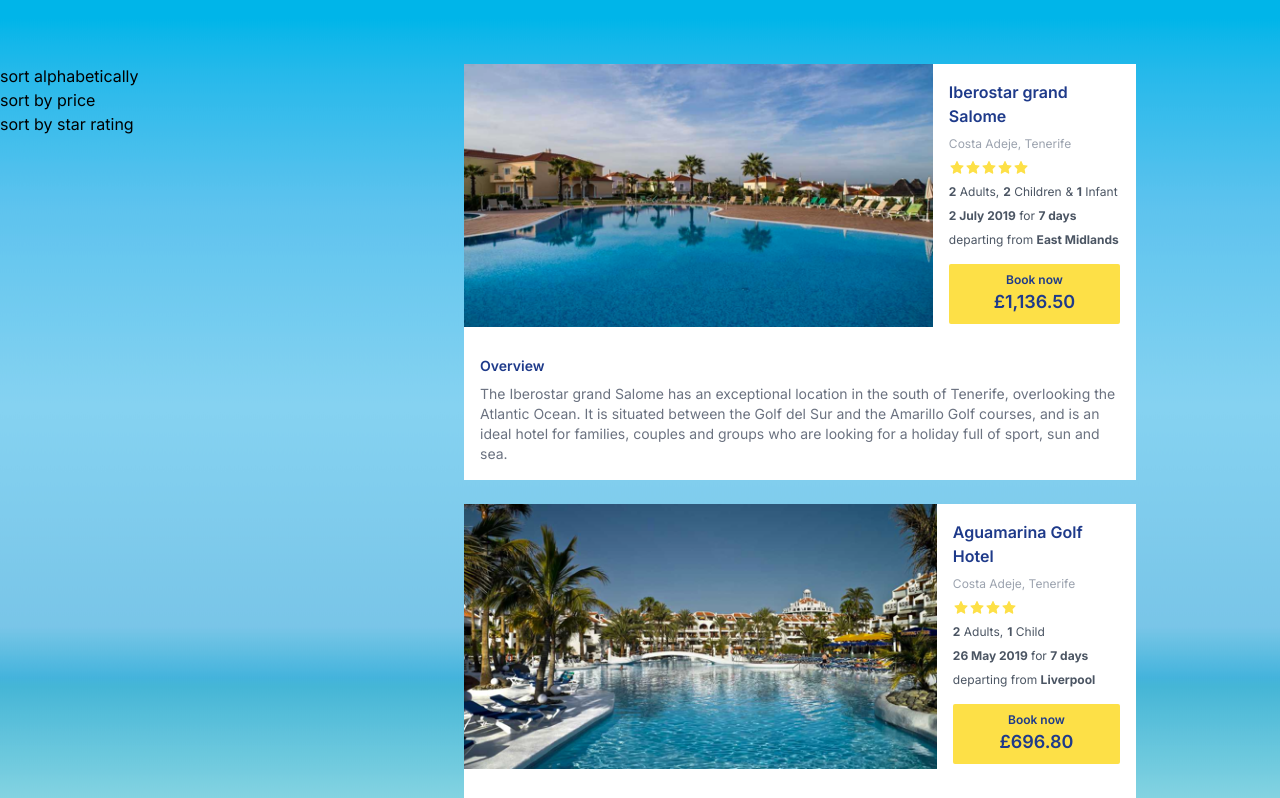
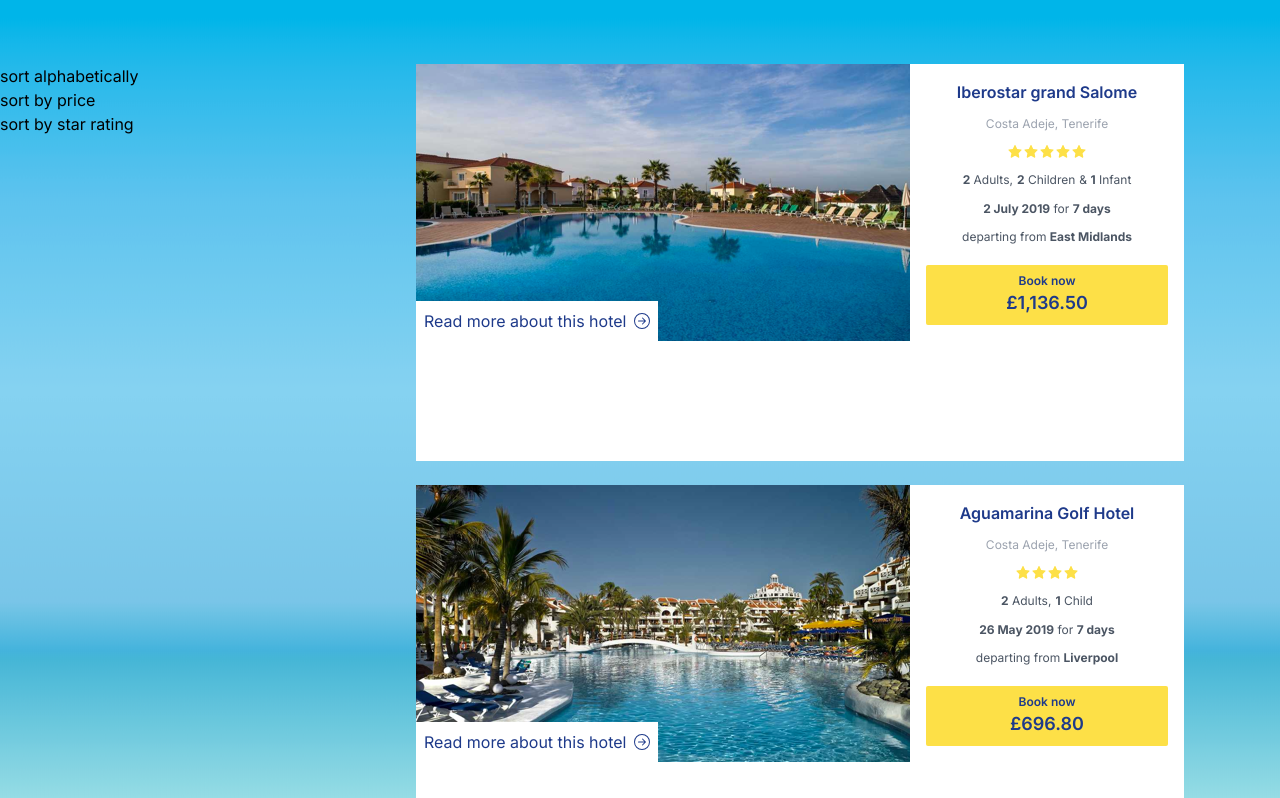
Before and after one commit to TheDayC/otb-test, a Next.js app: page / in a window 1280 px wide. Shown: the top 798 px of the page. Built offline with nearby package versions, Linux system fonts and the light colour scheme.

Commit message:
chore: made decsription button

```diff
--- a/src/components/Card/index.tsx
+++ b/src/components/Card/index.tsx
@@ -1,6 +1,7 @@
 import { FC, useState } from 'react';
 import Image from 'next/image';
 import { AiFillStar } from 'react-icons/ai';
+import { BsArrowDownCircle, BsArrowRightCircle } from 'react-icons/bs';
 import { DateTime } from 'luxon';
 
 interface Guests {
@@ -34,28 +35,41 @@ const Card: FC<CardProps> = ({
     description,
     image,
 }) => {
-    const [shouldReadMore, setShouldReadMore] = useState(false);
+    const [isDescExpanded, setIsDescExpanded] = useState(false);
     const { adults, children, infants } = guests;
     const adultSuffix = adults === 1 ? 'Adult' : 'Adults';
     const childSuffix = children === 1 ? 'Child' : 'Children';
     const infantSuffix = infants === 1 ? 'Infant' : 'Infants';
-    const descVisibility = shouldReadMore ? 'collapse' : 'visible';
+    const descVisibility = isDescExpanded ? 'visible' : 'collapse';
 
     return (
-        <div className="flex flex-col w-full bg-white max-w-2xl">
+        <div className="flex flex-col w-full bg-white max-w-3xl">
             <div className="flex flex-row w-full">
                 <div className="relative">
-                    <Image src={`/${image}`} alt={`Photo of ${name}`} width={494} height={277} />
+                    <Image
+                        src={`/${image}`}
+                        alt={`Photo of ${name}`}
+                        width={494}
+                        height={277}
+                        className="relative"
+                    />
+
+                    <div className="absolute bottom-0 left-0">
+                        <button className="bg-white text-blue-900 text-base p-2 flex flex-row items-center gap-2">
+                            Read {isDescExpanded ? 'less' : 'more'} about this hotel{' '}
+                            {isDescExpanded ? <BsArrowDownCircle /> : <BsArrowRightCircle />}
+                        </button>
+                    </div>
                 </div>
-                <div className="flex flex-col text-gray-600 p-4 gap-y-2 text-xs">
+                <div className="flex flex-col text-gray-600 p-4 text-xs text-center flex-grow justify-between">
                     <h3 className="text-base text-blue-900 font-semibold">{name}</h3>
                     <h4 className="text-gray-400">{location}</h4>
-                    <div className="flex flex-row">
+                    <div className="flex flex-row justify-center">
                         {Array.from({ length: rating }).map(() => (
                             <AiFillStar className="text-yellow-300 w-4 h-4" key="star" />
                         ))}
                     </div>
-                    <div className="flex flex-row gap-x-1">
+                    <div className="flex flex-row gap-x-1 justify-center">
                         {adults > 0 && (
                             <p>
                                 <b>{adults}</b> {adultSuffix}
@@ -93,7 +107,6 @@ const Card: FC<CardProps> = ({
                         </div>
                     </button>
                 </div>
-                <div></div>
             </div>
             <div className={`${descVisibility} text-gray-500 text-sm p-4`}>
                 <h3 className="text-blue-900 font-semibold mb-2">Overview</h3>
```
